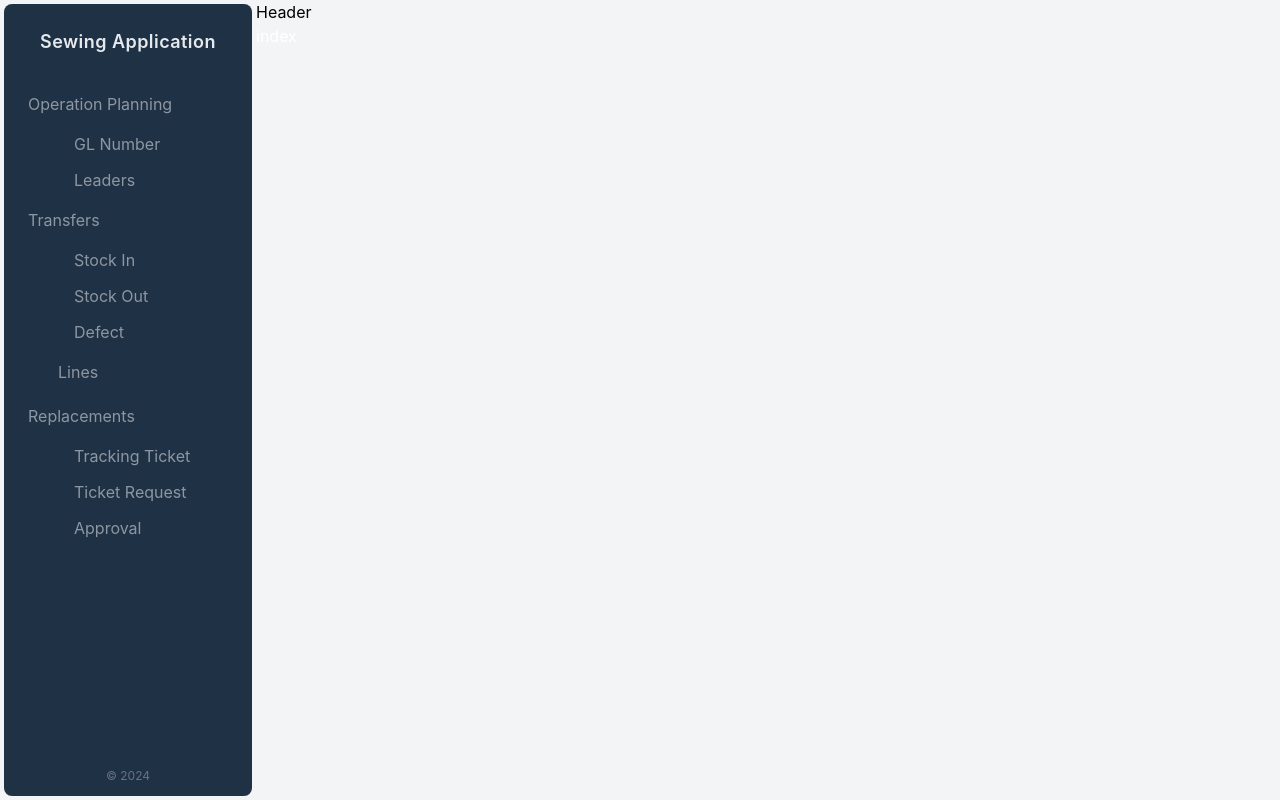
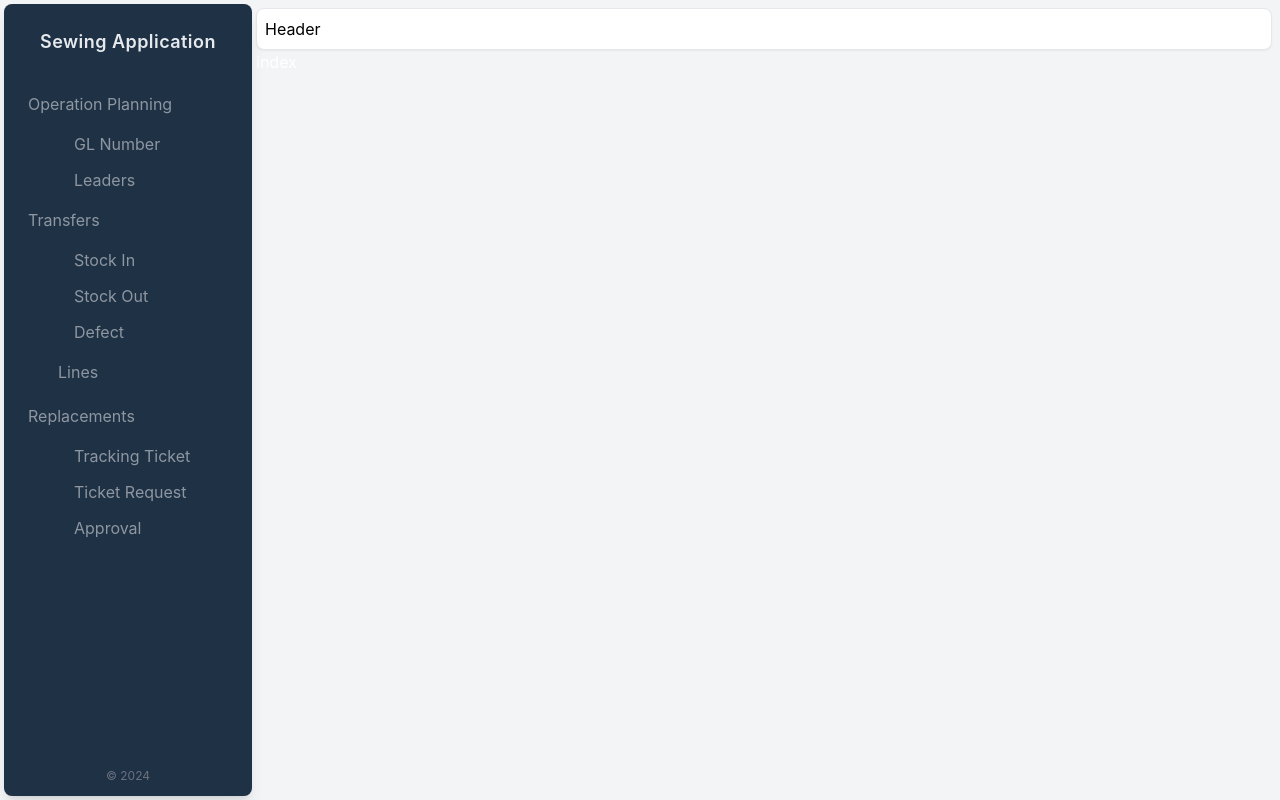
Before and after one commit to websturing/Nuxt-Modular-Engine, a Nuxt app: page / in a window 1280 px wide. Built offline with nearby package versions, Linux system fonts and the light colour scheme.

Commit message:
style: apply padding, background, border, and shadow to header component.

```diff
--- a/app/components/layout/LayoutHeader.vue
+++ b/app/components/layout/LayoutHeader.vue
@@ -2,7 +2,10 @@
 </script>
 
 <template>
-    <div>
-        Header
+    <div class="pt-2 pr-2 ">
+        <div class="bg-white rounded-lg shadow-sm p-2 border border-gray-200">
+            Header
+        </div>
+
     </div>
 </template>
--- a/app/components/layout/LayoutSidebar.vue
+++ b/app/components/layout/LayoutSidebar.vue
@@ -242,7 +242,7 @@ const { currentTheme } = useTheme()
         'lg:translate-x-0'
     ]">
 
-        <div class="bg-sidebar-bg text-primary-50 h-full flex flex-col overflow-hidden m-1 rounded-lg p-1">
+        <div class="bg-sidebar-bg shadow-lg text-primary-50 h-full flex flex-col overflow-hidden m-1 rounded-lg p-1">
 
             <!-- TITLE -->
             <div class="text-center my-5 text-lg font-semibold tracking-wide">
```
